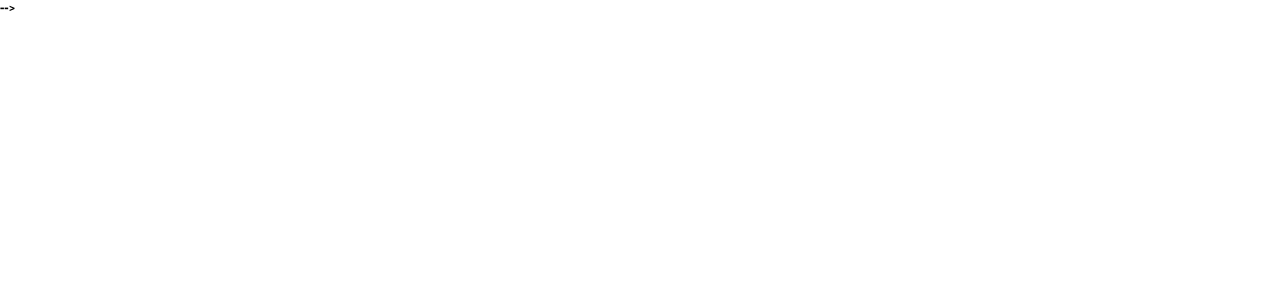
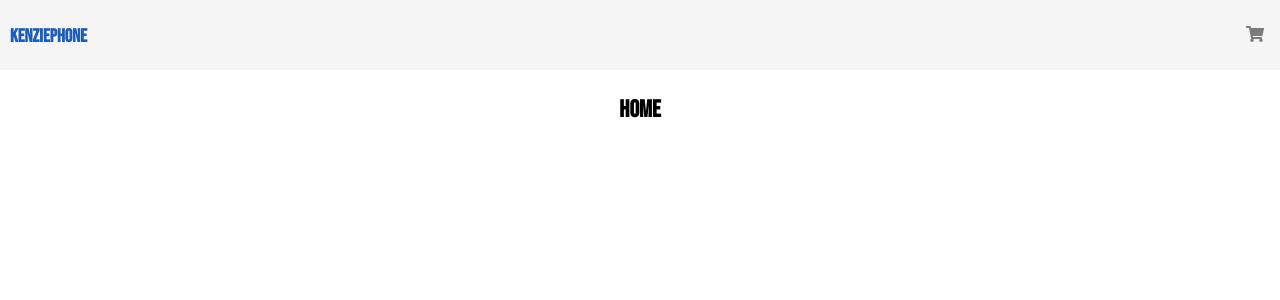
Before and after one commit to vanagila/kenziehead-com-context-api, a React (Create React App) app: page / in a window 1280 px wide. Shown: the top 300 px of the page. Built offline with nearby package versions, Linux system fonts and the light colour scheme.

Commit message:
feat: header

```diff
--- a/public/index.html
+++ b/public/index.html
@@ -16,7 +16,6 @@
       href="https://fonts.googleapis.com/css2?family=Bebas+Neue&display=swap"
       rel="stylesheet"
     />
-    -->
     <link rel="manifest" href="%PUBLIC_URL%/manifest.json" />
     <!--
       Notice the use of %PUBLIC_URL% in the tags above.
--- a/src/App.js
+++ b/src/App.js
@@ -1,10 +1,14 @@
 import GlobalStyle from "./styles/global";
 import "./App.css";
+import { Routes } from "../src/routes/";
+import { Header } from "./components/Header";
 
 function App() {
   return (
     <div className="App">
       <GlobalStyle />
+      <Header />
+      <Routes />
     </div>
   );
 }
--- /dev/null
+++ b/src/components/Header/index.jsx
@@ -0,0 +1,24 @@
+import { Container } from "./styles";
+import "./styles.css";
+import { useHistory } from "react-router-dom";
+import { FaShoppingCart } from "react-icons/fa";
+import { FaHome } from "react-icons/fa";
+
+export const Header = () => {
+  const history = useHistory();
+
+  const goToCart = () => {
+    history.push("/cart");
+  };
+
+  return (
+    <Container>
+      <h3 onClick={() => history.push("/")}>KenziePhone</h3>
+      {/* <FaHome className="home-icon" /> */}
+      <FaShoppingCart
+        className="cart-icon"
+        onClick={() => goToCart("/signup")}
+      />
+    </Container>
+  );
+};
--- /dev/null
+++ b/src/components/Header/styles.css
@@ -0,0 +1,11 @@
+.cart-icon {
+  width: 50px;
+  color: #7c7c7d;
+  margin: 0;
+}
+
+.home-icon {
+  width: 50px;
+  color: #7c7c7d;
+  margin: 0;
+}
--- /dev/null
+++ b/src/components/Header/styles.js
@@ -0,0 +1,18 @@
+import styled from "styled-components";
+
+export const Container = styled.nav`
+  display: flex;
+  justify-content: space-between;
+  align-items: baseline;
+  height: 70px;
+  width: 100%;
+  background: var(--cinza-zero);
+  margin-bottom: 25px;
+
+  h3 {
+    color: #1c5db9;
+    padding-top: 25px;
+    margin: 0;
+    padding-left: 10px;
+  }
+`;
--- /dev/null
+++ b/src/pages/Cart/index.jsx
@@ -0,0 +1 @@
+export const Cart = () => {};
--- /dev/null
+++ b/src/pages/Home/index.jsx
@@ -0,0 +1,3 @@
+export const Home = () => {
+  return <h2>Home</h2>;
+};
--- a/src/routes/index.jsx
+++ b/src/routes/index.jsx
@@ -1,10 +1,10 @@
 import { Route, Switch } from "react-router-dom";
-import { Display } from "../pages/Display";
+import { Home } from "../pages/Home";
 import { Cart } from "../pages/Cart";
 export const Routes = () => {
   return (
     <Switch>
-      <Route exact path="/" component={Display} />
+      <Route exact path="/" component={Home} />
       <Route exact path="/cart" component={Cart} />
     </Switch>
   );
```
